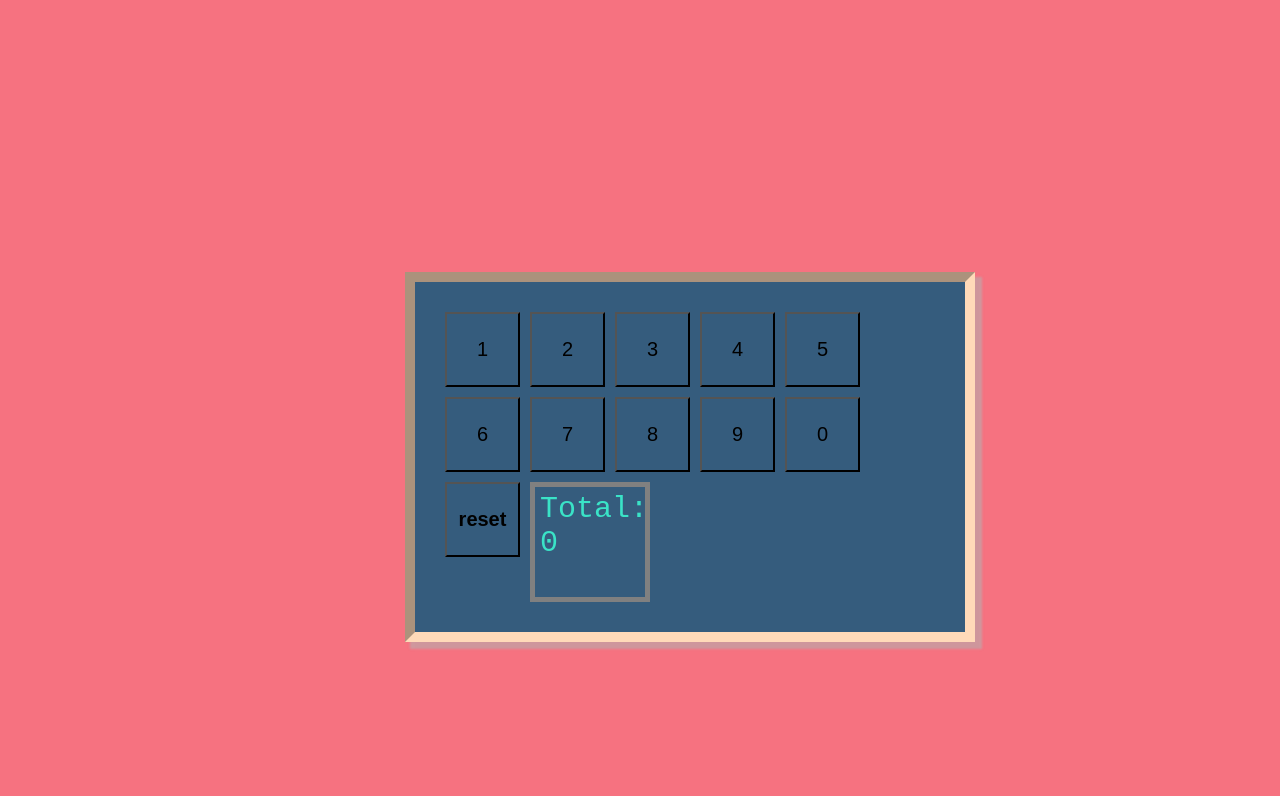
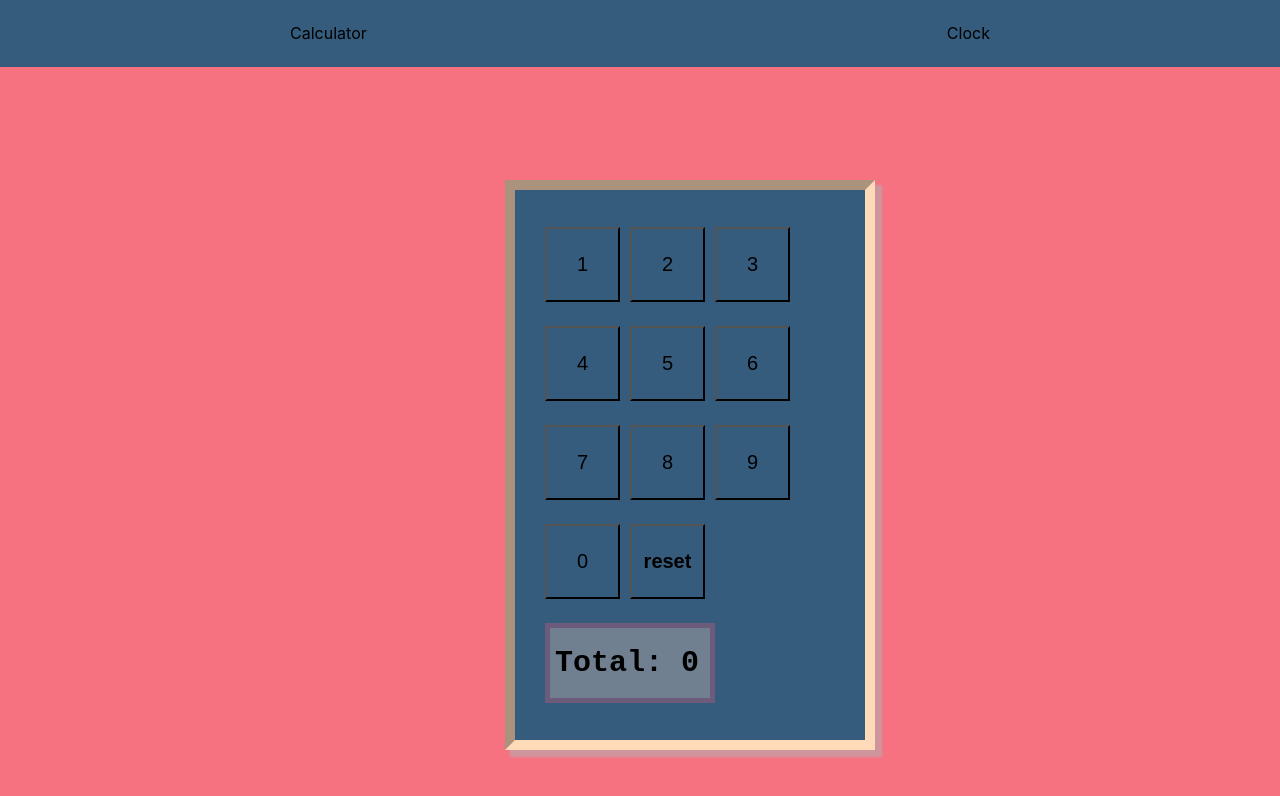
Before and after one commit to Mateo-Rey/first-react-app, a React (Create React App) app: page / in a window 1280 px wide. Shown: the top 796 px of the page. Built offline with nearby package versions, Linux system fonts and the light colour scheme.

Commit message:
css styling the header and calculator

```diff
--- a/src/App.css
+++ b/src/App.css
@@ -13,20 +13,22 @@ body {
   background:var(--second-color)
 }
 
-div.table {
+div.calc {
   font-family:'Courier New', Courier, monospace;
   display: flex;
-  width: 500px;
-  height: 300px;
-  background:var(  --fifth-color);
-  color: var(--first-color);
+  width: 300px;
+  height: 500px;
+  background:var(--fifth-color);
   position: absolute;
   padding: 25px;
   flex-direction:row;
   flex-wrap: wrap;
   border: 10px solid peachpuff;
   margin: 5px;
+  align-content: space-around;
   border-style: inset;
+  top: 175px;
+  left: 500px;
   box-shadow: 6px 6px 2px 1px rgba(178, 178, 178, 0.577);
 }
 
@@ -40,23 +42,31 @@ div.table {
   margin: 5px;
 }
 .total {
-  width: 100px;
-  height: 100px;
-  background:#355c7d;
-  border: solid 5px gray;
+  width: 150px;
+  height: 60px;
+  background-color: slategray;
+  border: solid 5px var(--fourth-color);
+  color: black;
   font-size: 30px;
   padding: 5px;
   display: flex;
+  align-content: center;
   flex-wrap: wrap;
   margin: 5px;
 }
 
-#calc {
-  top: 200pt;
-  left: 300pt;
+header.hero {
+  height: 50pt;
+  display: flex;
+  justify-content: space-around;
+  align-items: center;
+  background-color: #355c7d;
 }
 
+div.calc-block {
 
+
+}
 
 #US-E {
 display: inherit;
--- a/src/App.js
+++ b/src/App.js
@@ -22,15 +22,33 @@ function App() {
   let digits = [1, 2, 3, 4, 5, 6, 7, 8, 9, 0];
   return (
     <>
-    <div className="table" id="calc">
-    {digits.map((digit) => {
-     return <button onClick={() => {
-      setTotal(total + digit)
-     }} key={digit}>{digit}</button>
-    })}
-    <button onClick={() => setTotal(0)}><b>reset</b></button>
-    <div className="total">Total: {total}</div>
-    </div>
+      <body>
+        <header className="hero">
+          <div className="calc-block">Calculator</div>
+          <div className="clock-block">Clock</div>
+        </header>
+        <div className="calc">
+          {digits.map((digit) => {
+            return (
+              <button
+                onClick={() => {
+                  setTotal(total + digit);
+                }}
+                key={digit}
+              >
+                {digit}
+              </button>
+            );
+          })}
+          <button onClick={() => setTotal(0)}>
+            <b>reset</b>
+          </button>
+          <div className="total">
+            <b>Total: {total}</b>
+          </div>
+        </div>
+      </body>
+
       {/* <div className="table" id="table">
         <div className="timezone-form">
           <select>
```
